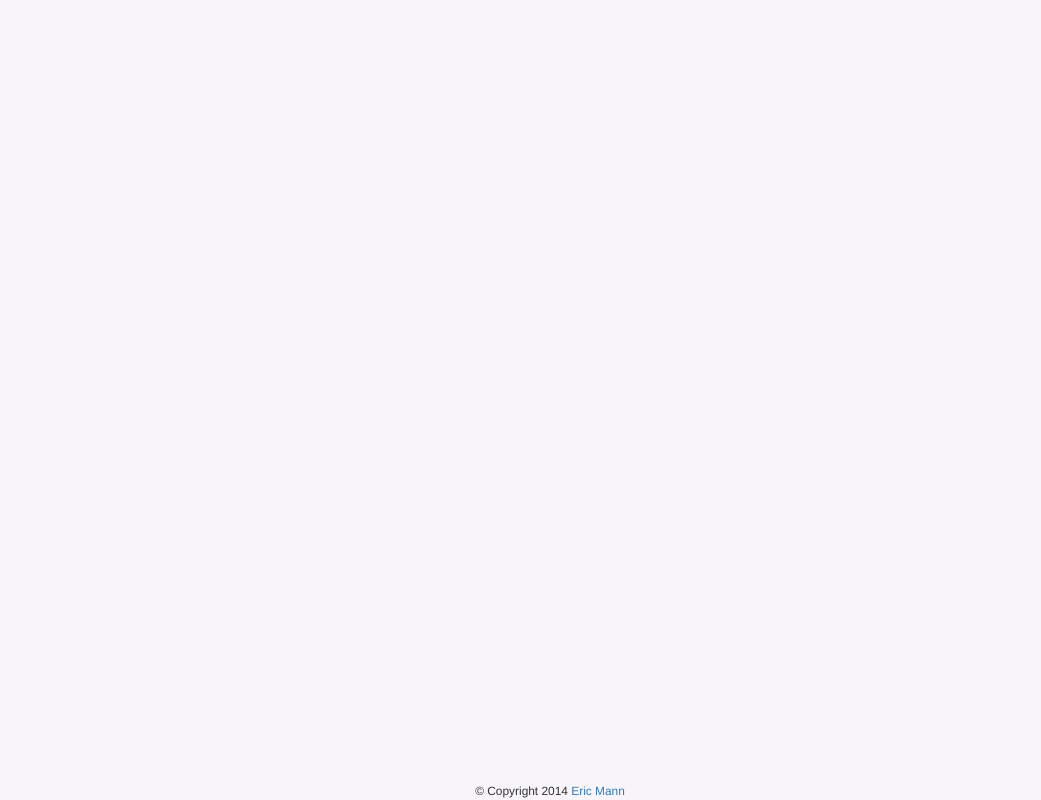
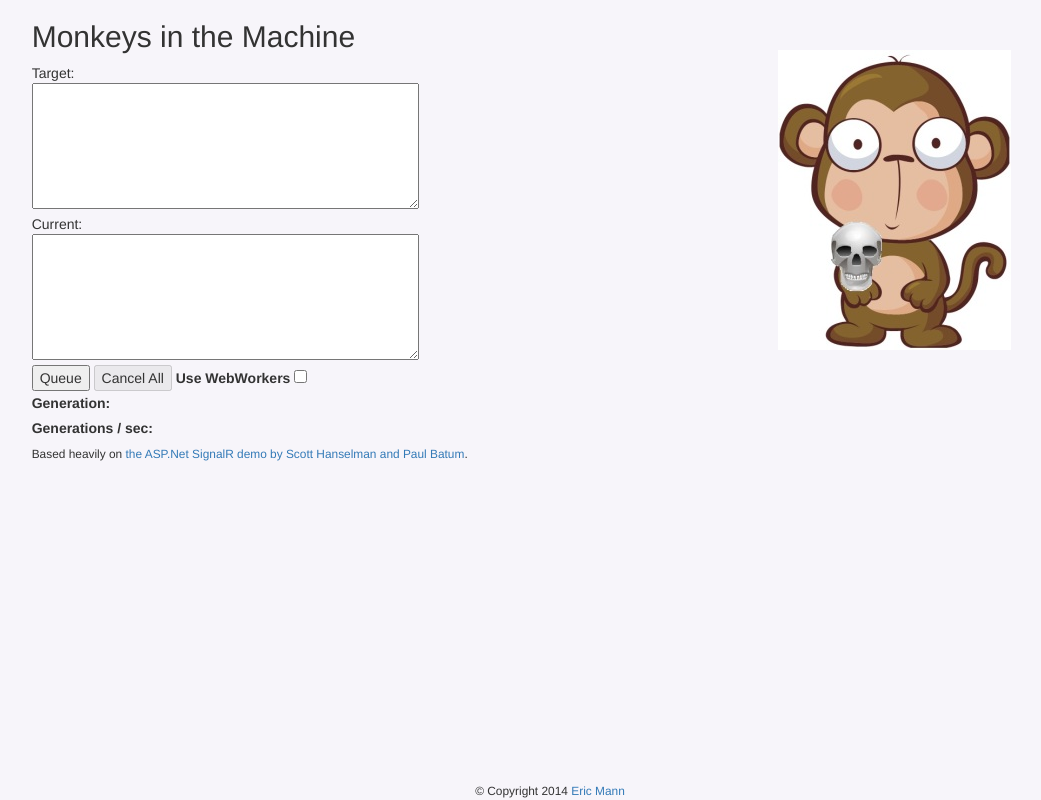
Before and after one commit to ericmann/monkeys, a website: page index.html in a window 1280 px wide. Shown: the whole page, without its empty margins (90-1131 px from the left). Drawn offline with nearby package versions, Linux system fonts and the light colour scheme.

Commit message:
Build markup

```diff
--- a/assets/style.css
+++ b/assets/style.css
@@ -1,5 +1,9 @@
 body {
 	background-color: #f7f5fa;
+}
+
+.monkey {
+	margin: 50px 50px 0 0;
 }
 
 .footer {
--- a/index.html
+++ b/index.html
@@ -9,9 +9,36 @@
 </head>
 <body>
 <div id="wrap">
-	<div id="main" class="container clear-top">
+	<div id="main" class="container clear-top col-md-7 col-md-offset-1">
+		<h2>Monkeys in the Machine</h2>
+		<div>
+			<div>Target:</div>
+			<textarea id="targettext" name="targettext" rows="6" cols="45"></textarea>
+		</div>
+		<div>
+			<div>Current:</div>
+			<textarea id="currenttext" name="currenttext" rows="6" cols="45"></textarea>
+		</div>
+		<input type="button" id="startbutton" value="Queue" />
+		<input type="button" id="cancelbutton" value="Cancel All" disabled="disabled" />
+		<label for="useworkers">Use WebWorkers</label>
+		<input type="checkbox" id="useworkers" name="useworkers" />
+		<span id="status"></span>
+		<div>
+			<label for="generation">Generation:</label><span id="generation"></span>
+		</div>
+		<div>
+			<label for="gps">Generations / sec:</label><span id="gps"></span>
+		</div>
+		<div>
+			<small>Based heavily on <a href="http://www.hanselman.com/blog/SolvingTheShakespeareMillionMonkeysProblemInRealtimeWithParallelismAndSignalR.aspx">the ASP.Net SignalR demo by Scott Hanselman and Paul Batum</a>.</small>
+		</div>
+	</div>
 
+	<div id="sidebar" class="col-md-4">
+		<img src="assets/HamletMonkey.jpg" alt="monkey" class="monkey" />
 	</div>
+
 	<footer class="footer navbar-fixed-bottom">
 		<small>&copy; Copyright 2014 <a href="http://eamann.com">Eric Mann</a></small>
 	</footer>
```
Also changed, not shown: assets/HamletMonkey.jpg (added).
